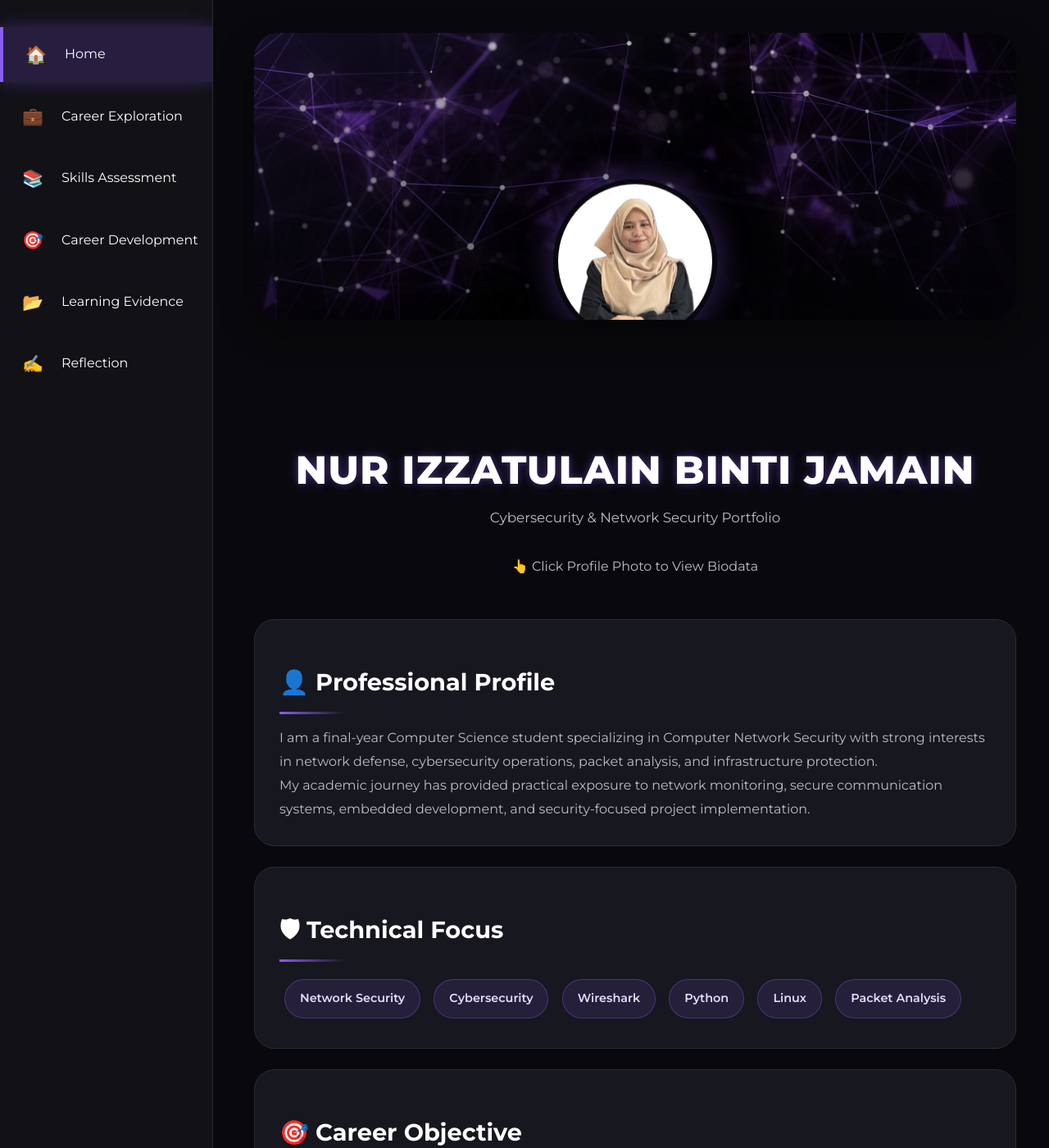
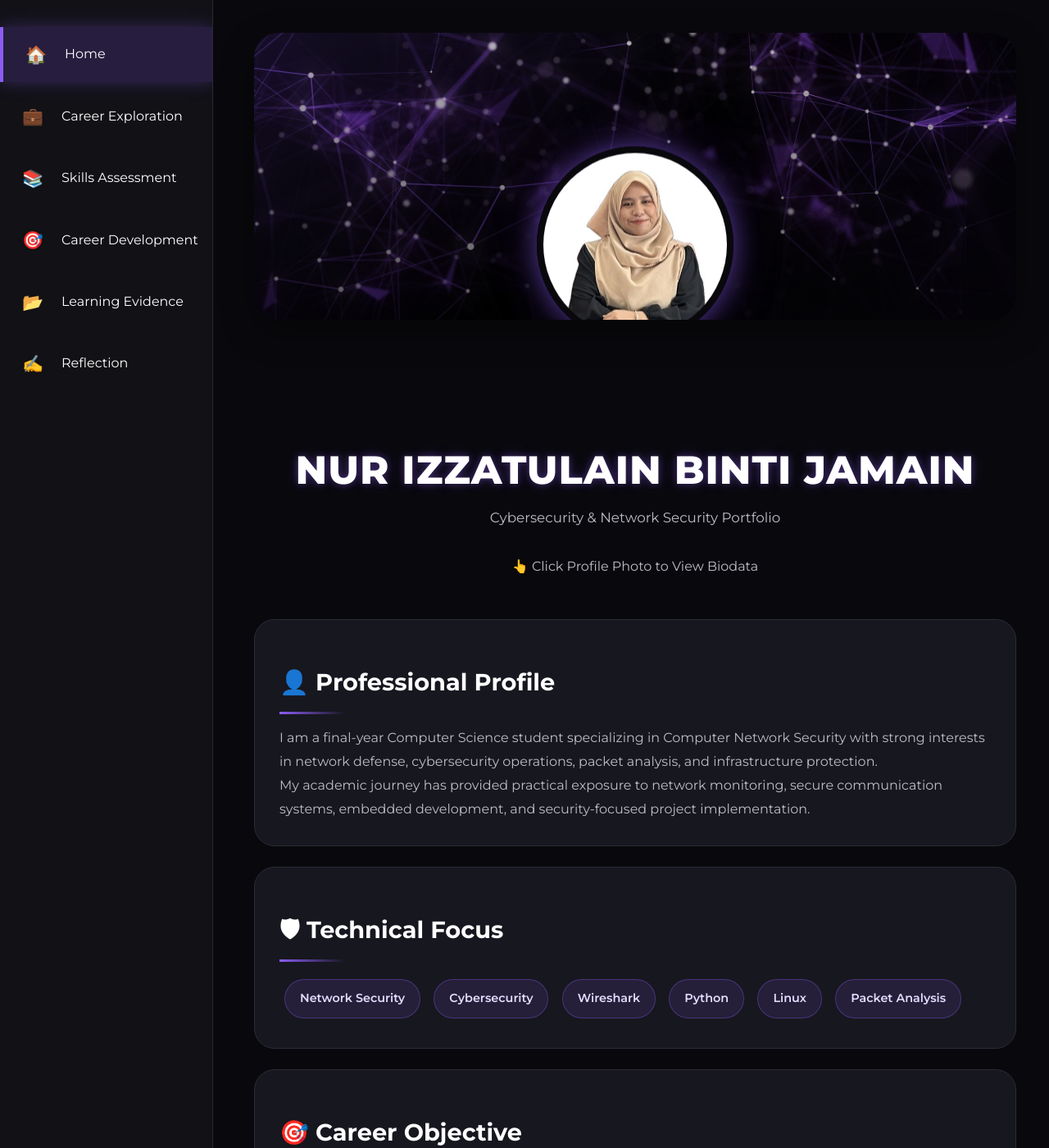
Before and after one commit to juzzatul/juzzatul.github.io, a Jekyll site: the page built from index.md, in a window 1280 px wide and 1400 px high. Shown: the whole window at 82% size. Built offline with Jekyll 4.4.1, drawn with Linux system fonts in a browser that asks for light colours.

Commit message:
Update style.scss

```diff
--- a/assets/css/style.scss
+++ b/assets/css/style.scss
@@ -233,7 +233,7 @@ body{
 
     transform:translateX(-50%);
 
-    z-index:5;
+    z-index:10;
 }
 
 .profile-image{
@@ -259,7 +259,7 @@ body{
 
     text-align:center;
 
-    margin-top:90px;
+    margin-top:140px;
 
     margin-bottom:50px;
 }
@@ -763,16 +763,24 @@ h2::after{
 
 .profile-image{
 
-    width:200px;
+    width:240px;
+    height:240px;
 
-    height:200px;
+    border-radius:50%;
+
+    object-fit:cover;
+
+    border:8px solid var(--bg);
+
+    box-shadow:
+        0 0 30px rgba(139,92,246,.5),
+        0 0 60px rgba(139,92,246,.25);
 
     cursor:pointer;
 
     transition:.3s;
 
-    animation:
-    float 4s ease-in-out infinite;
+    animation:float 4s ease-in-out infinite;
 }
 
 .profile-image:hover{
```
